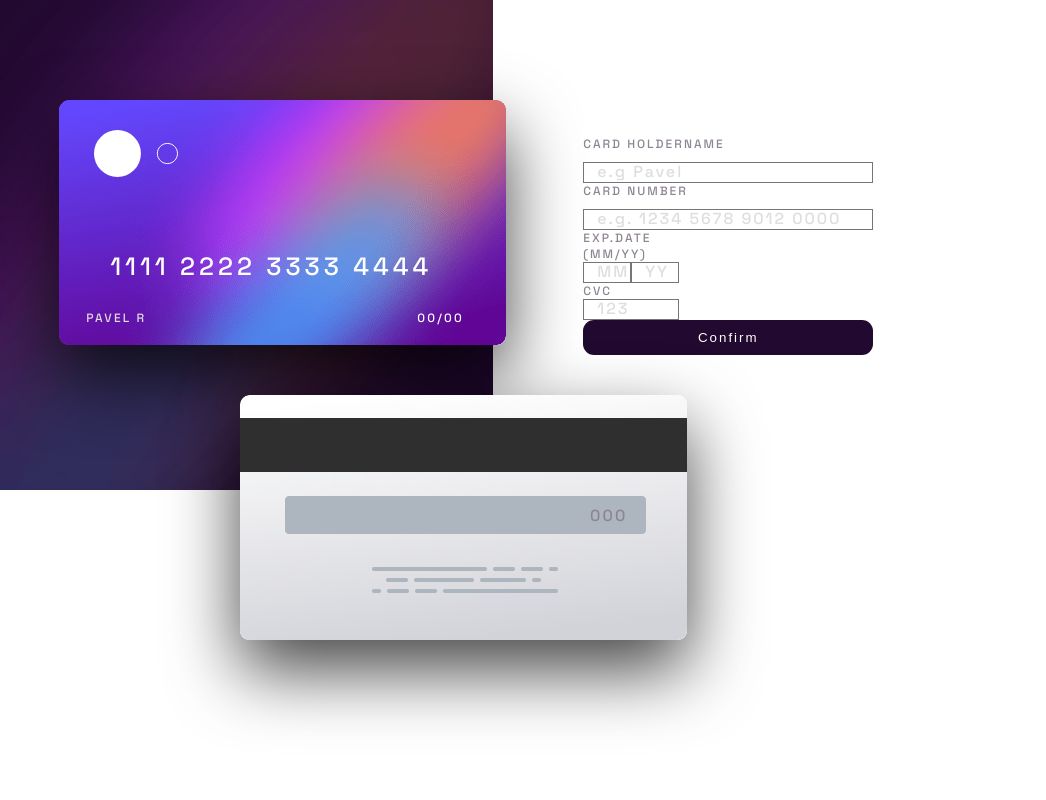
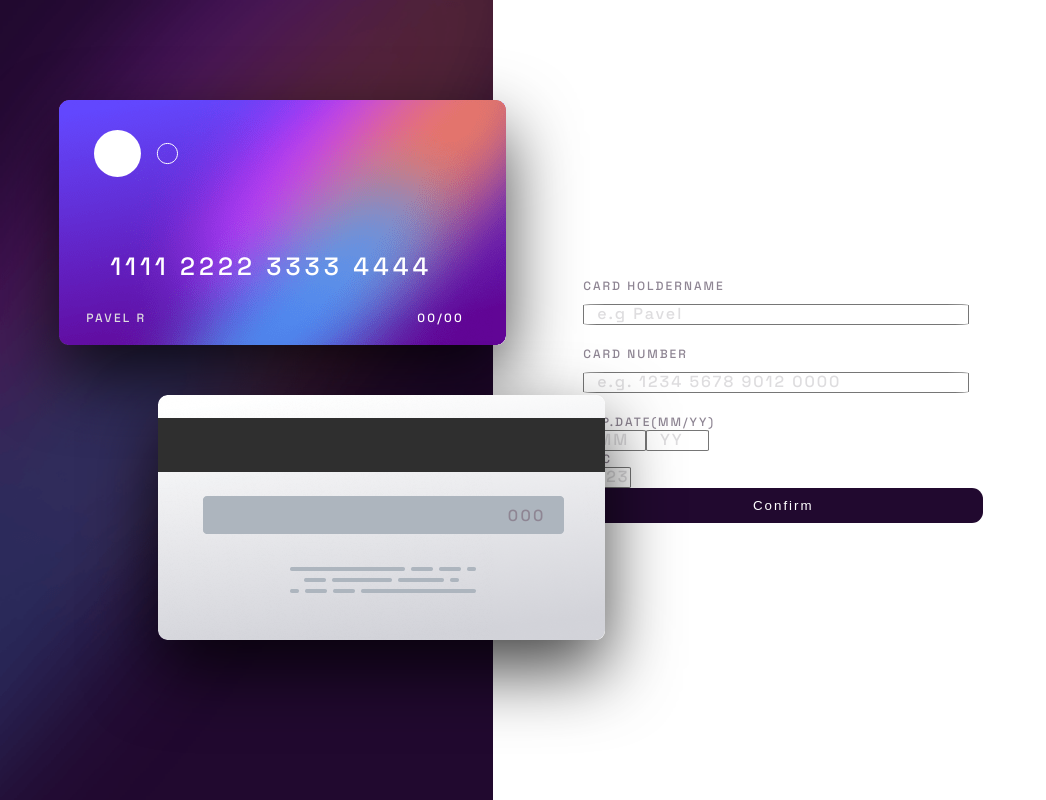
Before and after one commit to PavelRudzko/Bankcard, a React (Create React App) app: page / in a window 1280 px wide. Shown: the whole page, without its empty margins (0-1046 px from the left). Built offline with nearby package versions, Linux system fonts and the light colour scheme.

Commit message:
with samples

```diff
--- a/src/App.css
+++ b/src/App.css
@@ -4,7 +4,12 @@ body {
   margin: 0;
 }
 * {
-  box-sizing: border-box;
+  box-sizing: content-box;
+}
+input ::-webkit-outer-spin-button,
+input :: -webkit-inner-spin-button{
+-webkit-appearance: none;
+margin: 0;
 }
 
 input[type="number"] {
@@ -18,6 +23,7 @@ input {
 input {
   border-style: solid;
   border-width: 1px;
+  border-radius: 6%;
 }
 
 textarea {
@@ -32,7 +38,7 @@ input {
 }
 
 .ccMain {
-  display: flex;
+  display:flex;
   font-family: "Space Grotesk";
   color: hsl(279, 6%, 55%);
   letter-spacing: 0.14em;
@@ -69,6 +75,12 @@ input {
   display:block;
   height: 100%;
 
+}
+.ccLeftSide {
+  background-image: url("./images/bg-main-desktop.png");
+  background-size:cover;
+  background-repeat:no-repeat;
+  height: 100vh;
 }
 .ccFrontSide,
 .ccBackSide {
@@ -118,9 +130,9 @@ input {
 }
 
 .ccBackSide {
-  position: relative;
+  position:relative;
   background-image: url("./images/bg-card-back.png");
-  left: 240px;
+  left: 32%;
   top: 570px;
 }
 .ccBackCvc {
@@ -169,6 +181,7 @@ input {
 .ccBackSide {
   /*right: -17.8vw;*/
   top: 150px;
+
 }
 
 .ccRightSide {
@@ -216,12 +229,13 @@ input {
     flex-direction: column;
   }
   .ccLeftSide {
-    background-image: url("./images/bg-main-desktop.png");
+    background-image: url("./images/bg-main-mobile.png");
     background-size: cover;
     background-repeat: no-repeat;
   }
+
+
 }
-
 @media (min-width: 376px) {
   .ccMain {
     min: height 100vh;;
--- a/src/App.js
+++ b/src/App.js
@@ -62,6 +62,7 @@ function App() {
               onChange={(e) => setName(e.target.value.match(/^[a-zA-Z\s]*$/))}
             />
           </div>
+          <br />
 
           <div className="ccInputRow">
             <label>Card number</label>
@@ -81,11 +82,13 @@ function App() {
                 }
               }}
             />
+
           </div>
+          <br />
 
           <div>
             <div className="ccInputDateGroup">
-              <label>Exp.date (MM/YY) </label>
+              <label> Exp.date(MM/YY) </label>
               <div className="ccDateInputs">
                 <input
                   value={month}
@@ -110,8 +113,8 @@ function App() {
                     // }
                   }}
                 />
-                {monthError && <div>"Please check
-                  month"</div>}
+                {monthError && <label>"Please check month"</label>
+                }
 
                 <input
                   placeholder="YY"
@@ -120,7 +123,7 @@ function App() {
                   onChange={(e) => setYear(e.target.value.match(/^[0-9]*$/))}
                 />
               </div>
-            </div>
+
 
               <div className="ccInputCvcGroup">
                 <label> CVC </label>
@@ -144,7 +147,7 @@ function App() {
                 {cvcError && <div>Can't be blank</div>}
               </div>
             </div>
-
+          </div>
           <div className="ccFormButton">
             <button>Confirm</button>
           </div>
--- /dev/null
+++ b/src/App2.js
@@ -0,0 +1,2 @@
+import React  from "react";
+import "/App2.css";
```
Also changed, not shown: src/App2.css (added). Lines whose indentation alone changed are shown as unchanged.
